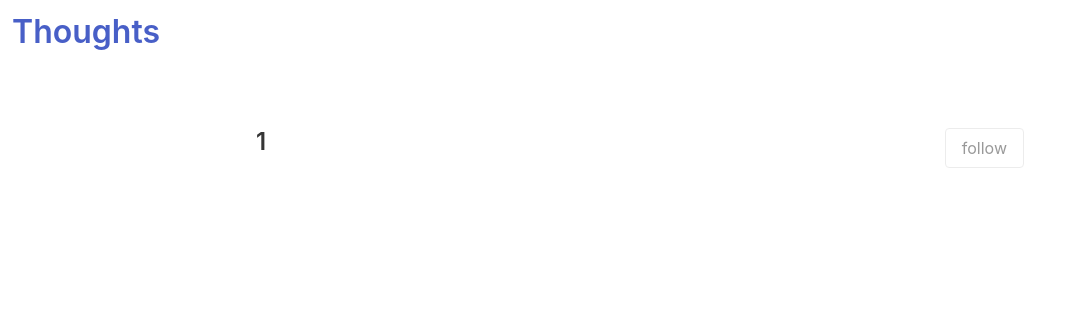
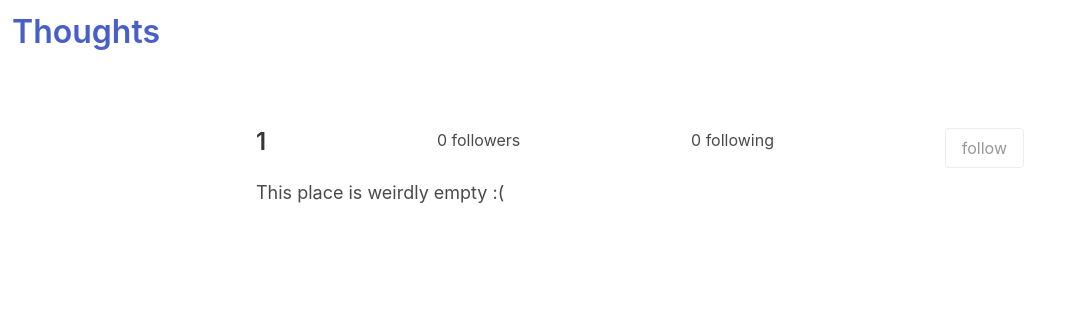
Before and after one commit to NilsIrl/thoughts, a Flask app: page /users/1 in a window 1280 px wide. Shown: the top 324 px of the page, without its empty margins (0-1074 px from the left). Run offline with Flask 2, Linux system fonts and the light colour scheme; data that the repository does not hold is empty.

Commit message:
add the number of followers to user page

```diff
--- a/hackathon/__init__.py
+++ b/hackathon/__init__.py
@@ -93,7 +93,12 @@ def create_app(test_config=None):
         cur.execute("SELECT PostContent, PosterEmail, strftime('%Y-%m-%d %H:%M', PostTime, 'unixepoch') FROM post WHERE PosterEmail = ? ORDER BY PostId", (email,))
         timeline = list(map(render_post, cur.fetchall()))
 
-        return render_template("user.html", email=email, posts=timeline, logged_in=logged_in(), follows=follows(email))
+        cur.execute("SELECT COUNT(*) FROM follow WHERE follower = ?", (email,))
+        following = cur.fetchone()[0]
+        cur.execute("SELECT COUNT(*) FROM follow WHERE followee = ?", (email,))
+        followers = cur.fetchone()[0]
+
+        return render_template("user.html", email=email, posts=timeline, logged_in=logged_in(), follows=follows(email), followers=followers, following=following)
 
     # TODO: remove this
     @app.route("/post2")
--- a/hackathon/templates/list_of_posts.html
+++ b/hackathon/templates/list_of_posts.html
@@ -1,3 +1,7 @@
+{% if posts | length == 0 %}
+<p>This place is weirdly empty :(</p>
+{% endif %}
+
 {% for post in posts %}
 <article class="message">
     <div class="message-header has-addons">
--- a/hackathon/templates/user.html
+++ b/hackathon/templates/user.html
@@ -9,6 +9,8 @@
 <div id="main">
   <div class="is-flex is-justify-content-space-between">
     <h2 class="title is-4">{{ email }}</h2>
+    <span>{{ followers }} followers</span>
+    <span>{{ following }} following</span>
     {% if logged_in %}
       {% if follows %}
         <button id="followButton" class="button">unfollow</button>
```
